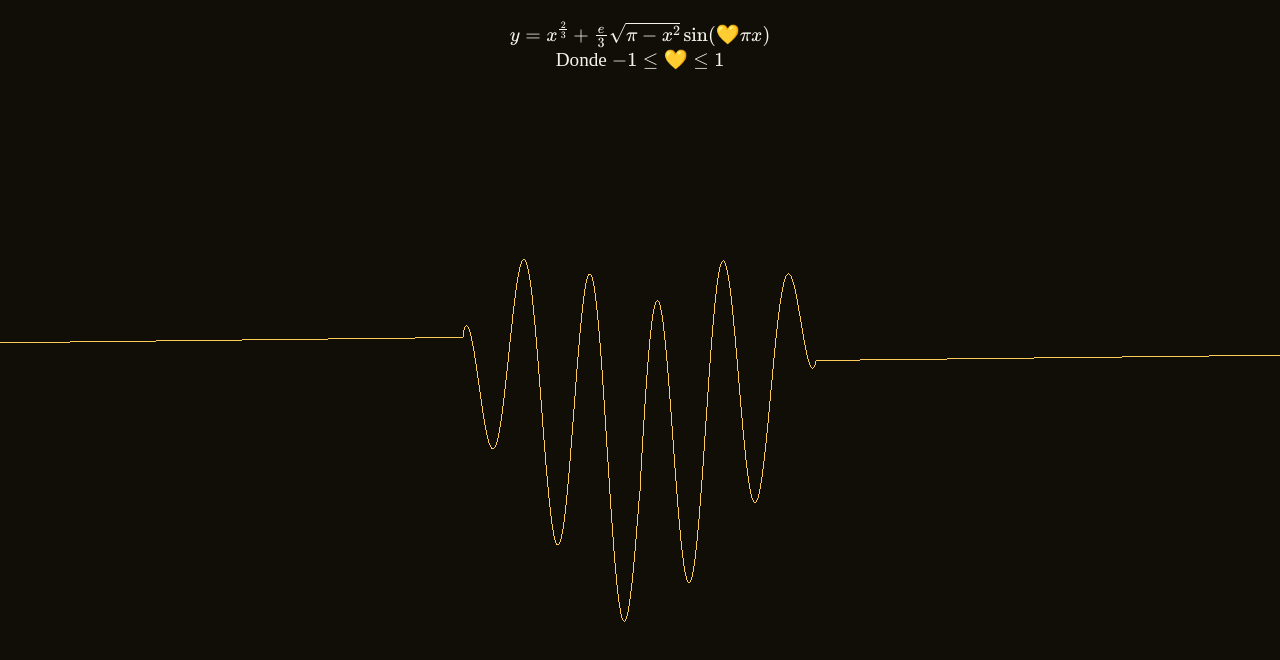
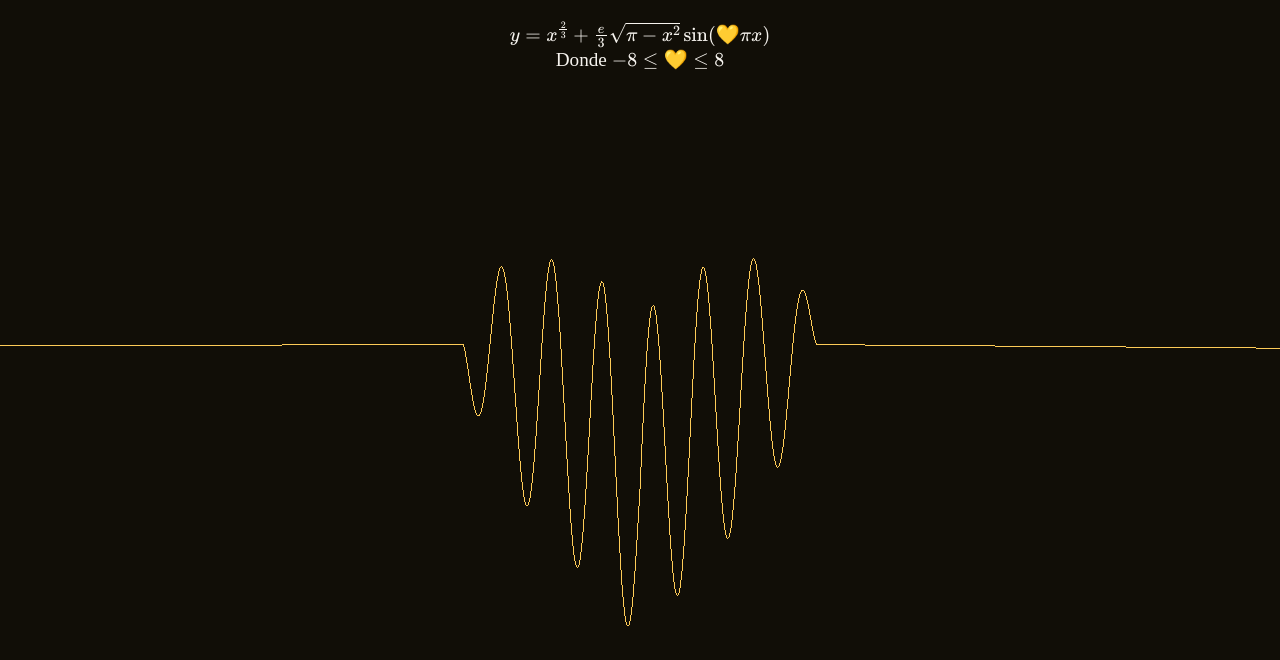
Before and after one commit to miguehm/para-lau, a website built with Vite: page index.html in a window 1280 px wide. Built offline with nearby package versions, Linux system fonts and the light colour scheme.

Commit message:
fix: heart range

```diff
--- a/index.html
+++ b/index.html
@@ -49,7 +49,7 @@
         \( y = x^{\frac{2}{3}} + \frac{e}{3} \sqrt{\pi - x^2} \sin(💛 \pi x) \)
       </span>
       <br />
-      Donde \(-1 \leq 💛 \leq 1\)
+      Donde \(-8 \leq 💛 \leq 8\)
     </div>
 
     <script type="module" src="/main.js"></script>
--- a/main.js
+++ b/main.js
@@ -47,7 +47,7 @@ scene.add(line);
 
 const updateCurve = () => {
   const points = [];
-  const step = 0.01;
+  const step = 0.008;
 
   // left anchor
   points.push(new THREE.Vector3(-10, 1.44, 0));
@@ -74,18 +74,18 @@ const updateCurve = () => {
 
 // animation
 const animate = () => {
-  if (a == 1) {
+  if (a >= 8 && forward) {
     forward = false;
   }
 
-  if (a == -1) {
+  if (a <= -8 && !forward) {
     forward = true;
   }
 
   if (forward) {
-    a += 0.01;
+    a += 0.04;
   } else {
-    a -= 0.01;
+    a -= 0.04;
   }
 
   updateCurve();
```
